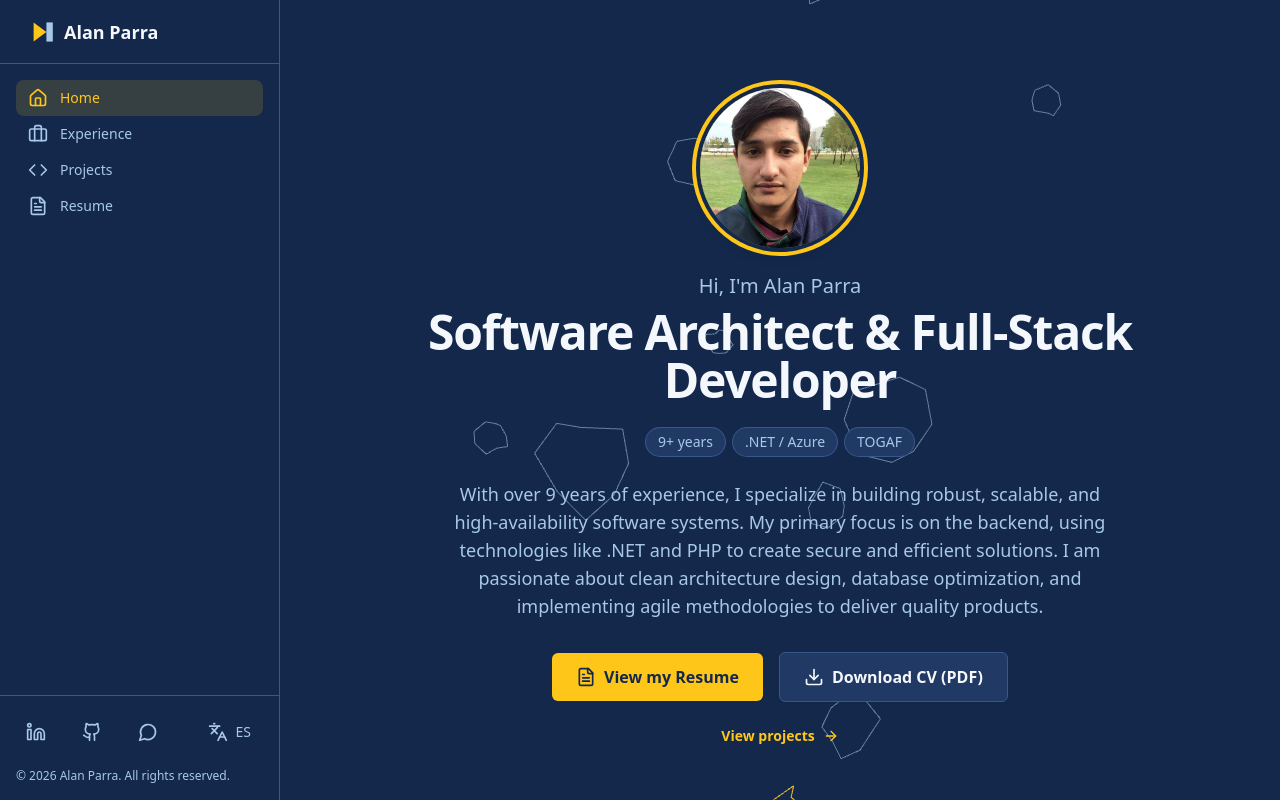
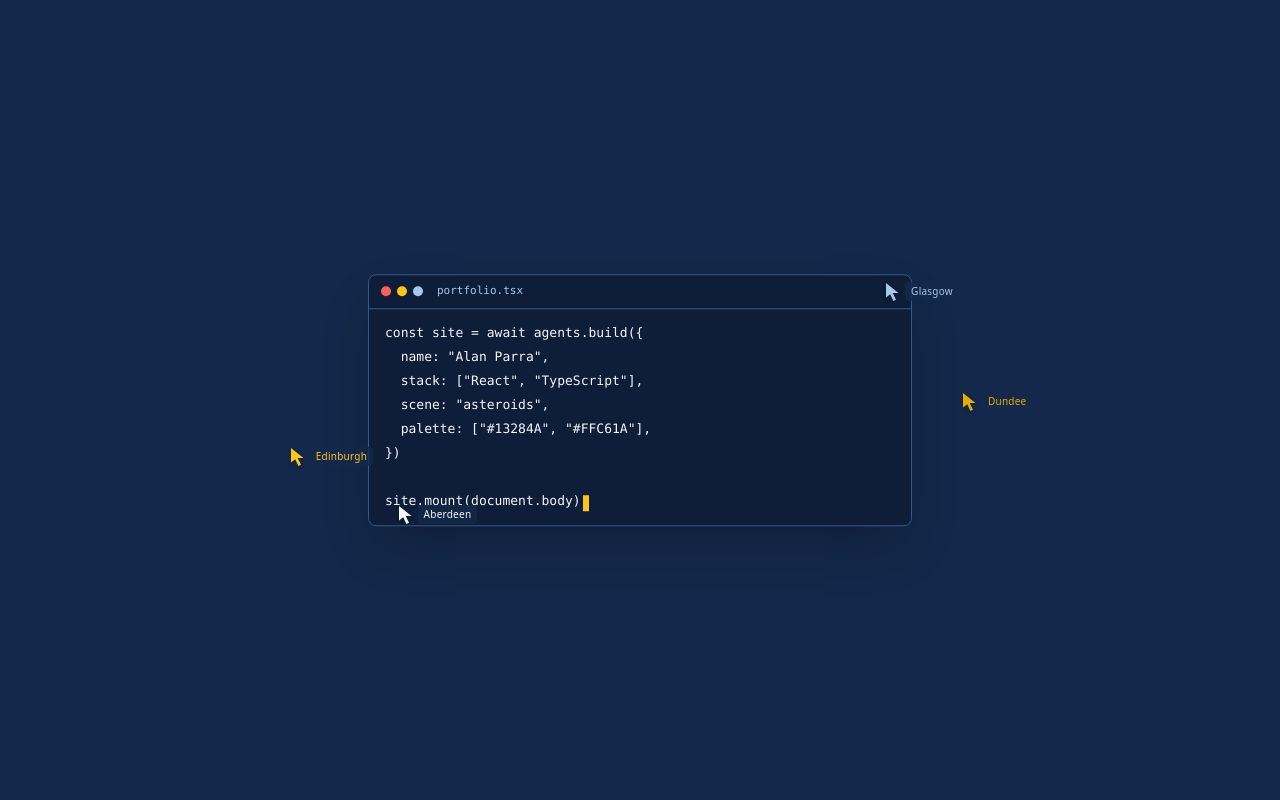
Before and after one commit to Alan250812GPR/ap-portafolio, a React (Vite) app: page / in a window 1280 px wide. Shown: the top 800 px of the page. Built offline with nearby package versions, Linux system fonts and the light colour scheme.

Commit message:
AP-19112026-scramble with animations after loading

```diff
--- a/src/components/atoms/WelcomeScramble.tsx
+++ b/src/components/atoms/WelcomeScramble.tsx
@@ -1,9 +1,29 @@
 import React, { useEffect, useState } from 'react';
+import { animate, motion, useMotionTemplate, useMotionValue } from 'motion/react';
 import { useTranslation } from 'react-i18next';
 
 const WELCOME_MS = 3500;
+const BUILD_MS = 2500;
 const STORAGE_KEY = 'ap-welcome-seen';
 const GLYPHS = 'ABCDEFGHIJKLMNOPQRSTUVWXYZ0123456789<>/*#@';
+
+const CODE = `const site = await agents.build({
+  name: "Alan Parra",
+  stack: ["React", "TypeScript"],
+  scene: "asteroids",
+  palette: ["#13284A", "#FFC61A"],
+})
+
+site.mount(document.body)`;
+
+const AGENTS = [
+  { name: 'Edinburgh', color: '#FFC61A', left: ['12%', '28%', '22%'], top: ['22%', '38%', '58%'] },
+  { name: 'Glasgow', color: '#A8C8EA', left: ['74%', '62%', '70%'], top: ['18%', '46%', '34%'] },
+  { name: 'Aberdeen', color: '#F4F7FB', left: ['18%', '40%', '30%'], top: ['72%', '56%', '64%'] },
+  { name: 'Dundee', color: '#E6AC00', left: ['80%', '68%', '76%'], top: ['70%', '58%', '48%'] },
+];
+
+type Phase = 'scramble' | 'build' | 'drop' | 'reveal';
 
 function scrambled(phrase: string, reveal: number) {
   return [...phrase]
@@ -15,20 +35,35 @@ function scrambled(phrase: string, reveal: number) {
     .join('');
 }
 
+function Cursor({ color, label }: { color: string; label: string }) {
+  return (
+    <span className="flex items-start gap-1" style={{ color }}>
+      <svg viewBox="0 0 16 20" className="h-5 w-4 drop-shadow" aria-hidden>
+        <path d="M1 1 L1 15.5 L5.2 12.2 L8.4 19 L11 17.8 L7.7 11 L13.5 11 Z" fill="currentColor" />
+      </svg>
+      <span className="rounded bg-dark-bg/80 px-1.5 py-0.5 text-[10px] font-medium tracking-wide">{label}</span>
+    </span>
+  );
+}
+
 const WelcomeScramble: React.FC = () => {
   const { t } = useTranslation();
   const phrase = t('welcome.scramble');
   const [visible, setVisible] = useState(() => sessionStorage.getItem(STORAGE_KEY) !== '1');
+  const [phase, setPhase] = useState<Phase>('scramble');
   const [text, setText] = useState(phrase);
+  const [typed, setTyped] = useState('');
+  const hole = useMotionValue(0);
+  const maskImage = useMotionTemplate`radial-gradient(circle at 50% 48%, transparent ${hole}%, #000 calc(${hole}% + 18px))`;
 
   useEffect(() => {
     if (!visible) return;
     sessionStorage.setItem(STORAGE_KEY, '1');
 
     const reduce = window.matchMedia('(prefers-reduced-motion: reduce)').matches;
-    const hide = window.setTimeout(() => setVisible(false), WELCOME_MS);
     if (reduce) {
       setText(phrase);
+      const hide = window.setTimeout(() => setVisible(false), WELCOME_MS);
       return () => window.clearTimeout(hide);
     }
 
@@ -36,37 +71,114 @@ const WelcomeScramble: React.FC = () => {
     const step = (WELCOME_MS * 0.7) / revealAt;
     let tick = 0;
     setText(scrambled(phrase, 0));
-    const id = window.setInterval(() => {
+    const scramble = window.setInterval(() => {
       tick += 1;
       if (tick >= revealAt) {
         setText(phrase);
-        window.clearInterval(id);
+        window.clearInterval(scramble);
         return;
       }
       setText(scrambled(phrase, tick));
     }, step);
 
+    const build = window.setTimeout(() => setPhase('build'), WELCOME_MS);
+    const drop = window.setTimeout(() => setPhase('drop'), WELCOME_MS + BUILD_MS);
+
     return () => {
-      window.clearTimeout(hide);
-      window.clearInterval(id);
+      window.clearInterval(scramble);
+      window.clearTimeout(build);
+      window.clearTimeout(drop);
     };
   }, [phrase, visible]);
+
+  useEffect(() => {
+    if (phase !== 'build') return;
+    const step = window.setInterval(() => {
+      setTyped((current) => (current.length >= CODE.length ? current : CODE.slice(0, current.length + 2)));
+    }, 14);
+    return () => window.clearInterval(step);
+  }, [phase]);
+
+  useEffect(() => {
+    if (phase !== 'reveal') return;
+    const controls = animate(hole, 160, {
+      duration: 0.95,
+      ease: [0.22, 1, 0.36, 1],
+      onComplete: () => setVisible(false),
+    });
+    return () => controls.stop();
+  }, [hole, phase]);
 
   if (!visible) return null;
 
   return (
-    <div
+    <motion.div
       role="status"
       aria-label={phrase}
-      className="fixed inset-0 z-50 flex items-center justify-center bg-dark-bg px-6"
+      data-phase={phase}
+      className="fixed inset-0 z-50 overflow-hidden bg-dark-bg"
+      style={phase === 'reveal' ? { maskImage, WebkitMaskImage: maskImage } : undefined}
     >
-      <p
-        aria-hidden
-        className="max-w-4xl text-center font-mono text-2xl font-medium tracking-[0.18em] text-accent-primary sm:text-4xl"
-      >
-        {text}
-      </p>
-    </div>
+      {phase === 'scramble' && (
+        <p aria-hidden className="absolute inset-0 flex items-center justify-center px-6 text-center font-mono text-2xl font-medium tracking-[0.18em] text-accent-primary sm:text-4xl">
+          {text}
+        </p>
+      )}
+
+      {phase !== 'scramble' && (
+        <div aria-hidden className="absolute inset-0">
+          <div className="absolute left-1/2 top-1/2 w-[min(100%-2rem,34rem)] -translate-x-1/2 -translate-y-1/2 overflow-hidden rounded-lg border border-dark-border bg-[#0e1e38] shadow-2xl">
+            <div className="flex items-center gap-1.5 border-b border-dark-border px-3 py-2">
+              <span className="h-2.5 w-2.5 rounded-full bg-[#FF5F57]" />
+              <span className="h-2.5 w-2.5 rounded-full bg-accent-primary" />
+              <span className="h-2.5 w-2.5 rounded-full bg-[#A8C8EA]" />
+              <span className="ml-2 font-mono text-[11px] text-dark-text-secondary">portfolio.tsx</span>
+            </div>
+            <pre className="min-h-52 whitespace-pre-wrap px-4 py-3 font-mono text-[13px] leading-6 text-[#F4F7FB]">
+              {typed}
+              <span className="ml-0.5 inline-block h-4 w-1.5 translate-y-0.5 bg-accent-primary align-middle motion-safe:animate-pulse" />
+            </pre>
+          </div>
+
+          {AGENTS.map((agent) => (
+            <motion.div
+              key={agent.color}
+              className="absolute"
+              initial={{ left: agent.left[0], top: agent.top[0] }}
+              animate={{ left: agent.left, top: agent.top }}
+              transition={{ duration: 2.4, ease: 'easeInOut', times: [0, 0.45, 1] }}
+            >
+              <Cursor color={agent.color} label={agent.name} />
+            </motion.div>
+          ))}
+
+          {(phase === 'drop' || phase === 'reveal') && (
+            <motion.div
+              className="absolute left-1/2 top-0 z-20"
+              initial={{ y: -56, x: '-50%', scaleY: 1.4 }}
+              animate={{ y: 'calc(50vh - 24px)', scaleY: 1 }}
+              transition={{ duration: 0.62, ease: [0.45, 0, 1, 0.65] }}
+              onAnimationComplete={() => setPhase('reveal')}
+            >
+              <svg width="26" height="36" viewBox="0 0 26 36" aria-hidden>
+                <path d="M13 1C13 1 25 16 25 24a12 12 0 1 1-24 0C1 16 13 1 13 1Z" fill="#FFC61A" />
+              </svg>
+            </motion.div>
+          )}
+
+          {phase === 'reveal' &&
+            [0, 1, 2].map((ring) => (
+              <motion.span
+                key={ring}
+                className="absolute left-1/2 top-1/2 h-16 w-16 -translate-x-1/2 -translate-y-1/2 rounded-full border border-accent-primary"
+                initial={{ scale: 0.2, opacity: 0.85 }}
+                animate={{ scale: 6 + ring * 2, opacity: 0 }}
+                transition={{ duration: 0.8, delay: ring * 0.06, ease: 'easeOut' }}
+              />
+            ))}
+        </div>
+      )}
+    </motion.div>
   );
 };
 
--- a/src/locales/en.json
+++ b/src/locales/en.json
@@ -3,8 +3,7 @@
     "loading": "Loading"
   },
   "welcome": {
-    "scramble": "Welcome to my portfolio",
-    "agent": "agent"
+    "scramble": "Welcome to my portfolio"
   },
   "nav": {
     "home": "Home",
--- a/src/locales/es.json
+++ b/src/locales/es.json
@@ -3,8 +3,7 @@
     "loading": "Cargando"
   },
   "welcome": {
-    "scramble": "Bienvenido a mi portafolio",
-    "agent": "agente"
+    "scramble": "Bienvenido a mi portafolio"
   },
   "nav": {
     "home": "Inicio",
```
